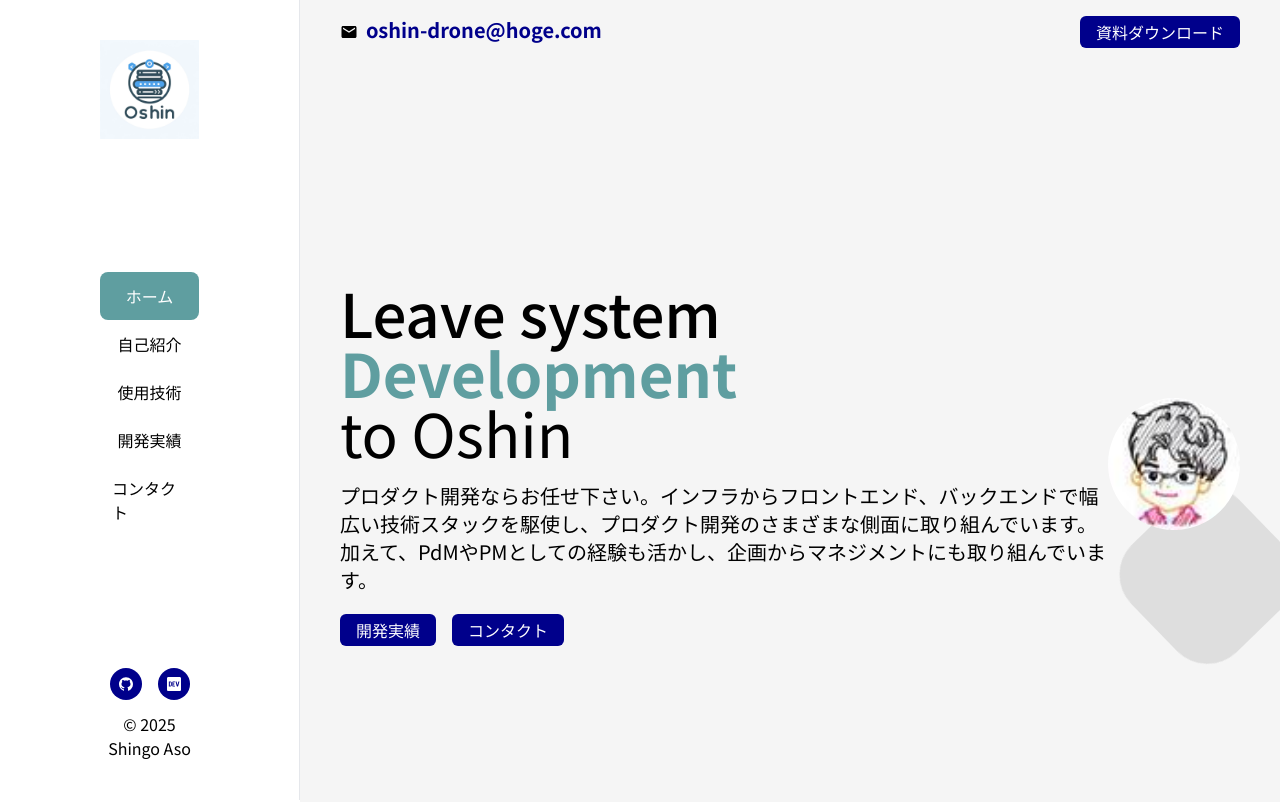
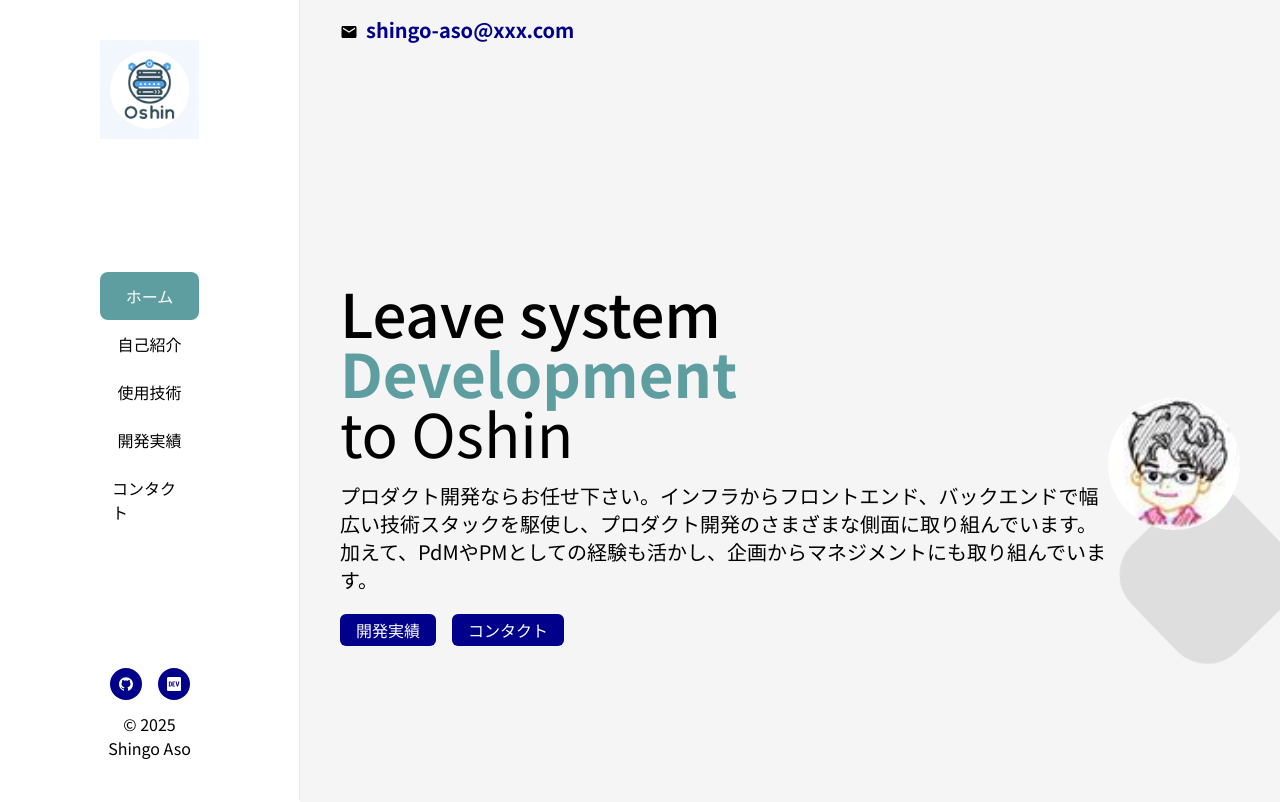
Before and after one commit to shingoasou-0804/oshin-portfolio, a Next.js app in the folder src/: page / in a window 1280 px wide. Shown: the top 802 px of the page. Built offline with nearby package versions, Linux system fonts and the light colour scheme.

Commit message:
modify topmenu.js

```diff
--- a/src/components/TopMenu.js
+++ b/src/components/TopMenu.js
@@ -15,7 +15,7 @@ function TopMenu() {
       <div className='max-w-7xl mx-auto flex flex-col justify-between items-center gap-5'>
         <div className='flex justify-between items-center w-full md:hidden'>
           <Link href={'/'}>
-            <h1 className='font-bold text-3xl text-cadetblue'>Oshin portfolio</h1>
+            <h1 className='font-bold text-3xl text-cadetblue'>Shingo Aso portfolio</h1>
           </Link>
           <div className='text-2xl z-50' onClick={openMobileMenu}>
             {
@@ -26,11 +26,11 @@ function TopMenu() {
         <div className='flex justify-between w-full items-center max-xs:flex-col max-xs:items-start max-xs:gap-2'>
           <div className='flex flex-row gap-2 items-center text-lg font-bold'>
             <MdEmail />
-            <span className='text-darkblue text-xl pb-1'>oshin-drone@hoge.com</span>
+            <span className='text-darkblue text-xl pb-1'>shingo-aso@xxx.com</span>
           </div>
-          <button className='bg-darkblue text-white px-4 py-1 rounded-md hover:bg-darkblue/75'>
+          {/* <button className='bg-darkblue text-white px-4 py-1 rounded-md hover:bg-darkblue/75'>
             資料ダウンロード
-          </button>
+          </button> */}
         </div>
       </div>
     </section>
```
